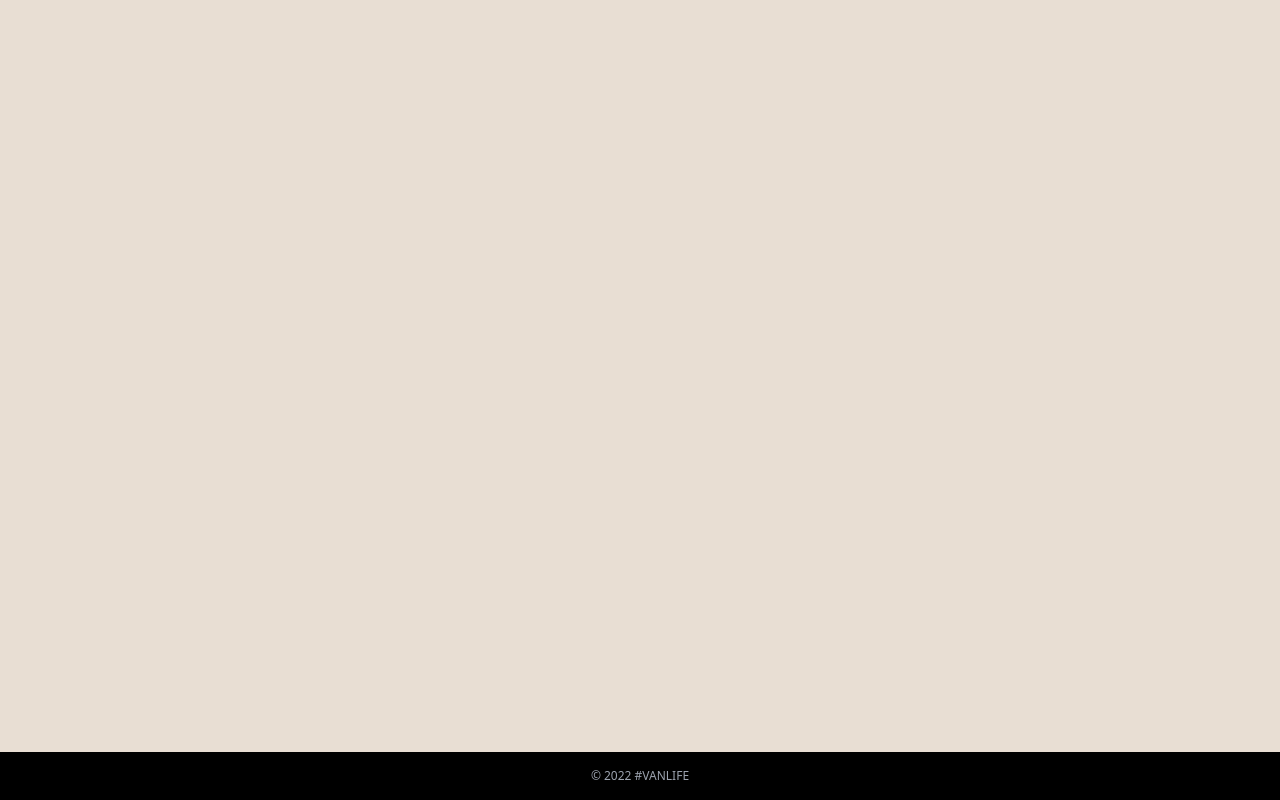
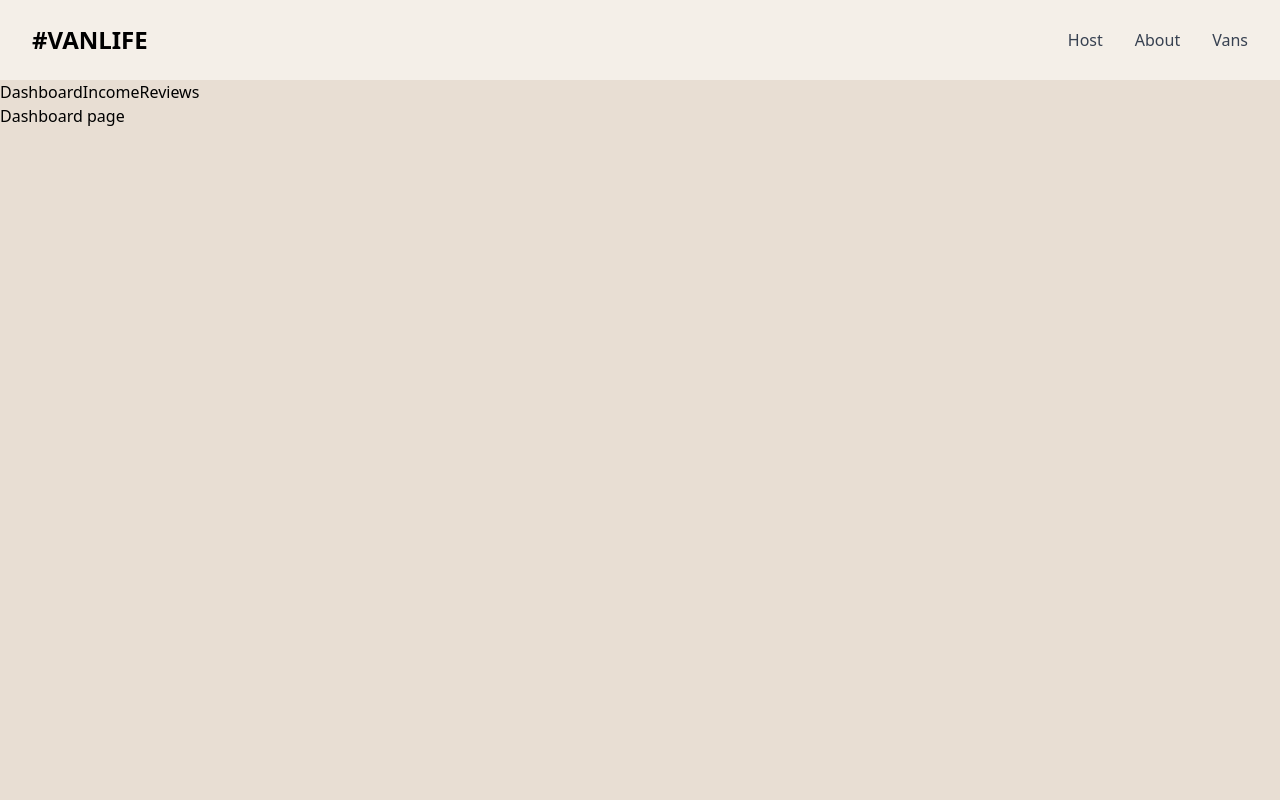
Before and after one commit to samuel-ishimwe203/React-router, a React (Vite) app: page /host in a window 1280 px wide. Before the commit this address had no page. Built offline with nearby package versions, Linux system fonts and the light colour scheme; what miragejs would draw is missing.

Commit message:
chore: react route application now is updated

```diff
--- a/src/App.jsx
+++ b/src/App.jsx
@@ -1,11 +1,13 @@
 import { BrowserRouter, Routes, Route } from "react-router-dom";
 import Home from "./pages/Home";
 import About from "./pages/About";
-import Header from "./components/Header";
-import Footer from "./pages/Footer";
 import Vans from "./pages/Vans";
 import VanDetails from "./pages/VanDetails";
 import Layout from "./components/Layout";
+import Dashboard from"./pages/host/Dashboard"
+import Reviews from"./pages/host/Reviews"
+import Income from"./pages/host/Income"
+import HostLayout from "./components/HostLayout";
 
 function App() {
   return (
@@ -19,11 +21,17 @@ function App() {
                <Route path="/about" element={<About />} />
                <Route path="/vans" element={<Vans />} />
                <Route path="/vanDetails/:id" element={<VanDetails />} />
+
+
+
+                 <Route element={<HostLayout/>} >
+                   <Route path="/host" element={<Dashboard />} />
+                   <Route path="/host/income" element={<Income/>}/>
+                   <Route path="/host/reviews" element={<Reviews/>}/>
+                 </Route>
             </Route>
           </Routes>
         </main>
-
-        <Footer />
       </div>
     </BrowserRouter>
   );
--- a/src/pages/Footer.jsx
+++ b/src/components/Footer.jsx
@@ -1,7 +1,7 @@
 export default function Footer() {
   return (
     <footer className="bg-black text-gray-400 text-center py-4 text-xs">
-      © 2022 #VANLIFE
+      © 2025 #VANLIFE
     </footer>
   );
 }
--- a/src/components/Header.jsx
+++ b/src/components/Header.jsx
@@ -8,6 +8,10 @@ export default function Header() {
       </Link>
 
       <nav className="space-x-8 text-base font-medium text-gray-700">
+
+          <Link to="/host" className="hover:text-black">
+          Host
+        </Link>
         <Link to="/about" className="hover:text-black">
           About
         </Link>
--- /dev/null
+++ b/src/components/HostLayout.jsx
@@ -0,0 +1,17 @@
+import React from 'react'
+import { Link, Outlet} from 'react-router-dom'
+
+function HostLayout() {
+  return (
+    <>
+         <nav className=''>
+             <Link to='/host'>Dashboard</Link>
+             <Link to='/host/income'>Income</Link>
+             <Link to='/host/reviews'>Reviews</Link>
+         </nav>
+         <Outlet/>
+    </>
+  )
+}
+
+export default HostLayout
--- a/src/components/Layout.jsx
+++ b/src/components/Layout.jsx
@@ -1,9 +1,14 @@
 import React from 'react'
+import { Outlet } from 'react-router-dom'
+import Header from './Header'
+import Footer from './Footer'
 
 function Layout() {
   return (
      <>
-            <h1>we are in layout page</h1>
+            <Header/>
+            <Outlet/>
+            {/* <Footer/> */}
      </>
   )
 }
--- /dev/null
+++ b/src/pages/host/Dashboard.jsx
@@ -0,0 +1,9 @@
+import React from 'react'
+
+function Dashboard() {
+  return (
+    <div> Dashboard page</div>
+  )
+}
+
+export default Dashboard
--- /dev/null
+++ b/src/pages/host/Income.jsx
@@ -0,0 +1,9 @@
+import React from 'react'
+
+function Income() {
+  return (
+    <div>Income page</div>
+  )
+}
+
+export default Income
--- /dev/null
+++ b/src/pages/host/Reviews.jsx
@@ -0,0 +1,9 @@
+import React from 'react'
+
+function Reviews() {
+  return (
+    <div>Reviews page</div>
+  )
+}
+
+export default Reviews
```
Also changed, not shown: src/pages/About.jsx (+7 -13 lines), src/pages/Home.jsx (+5 -5 lines).
